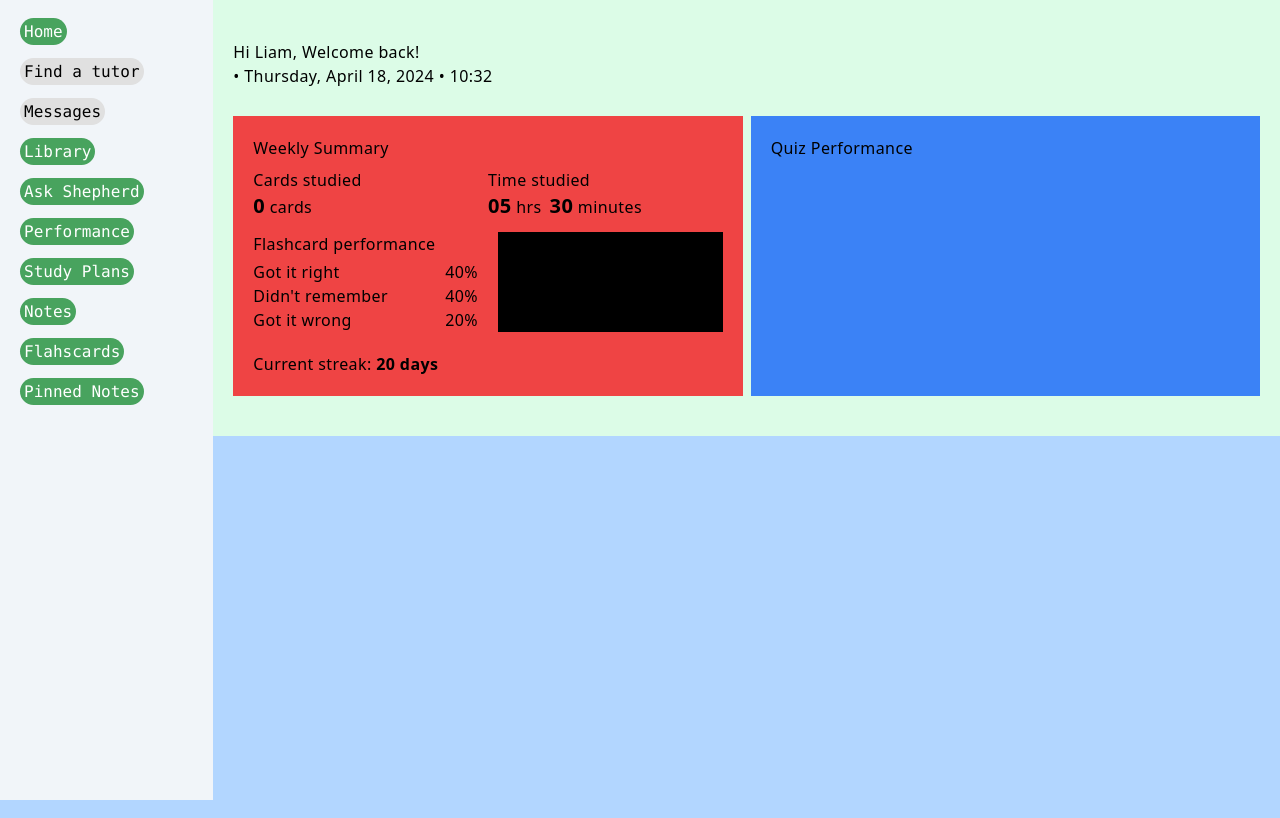
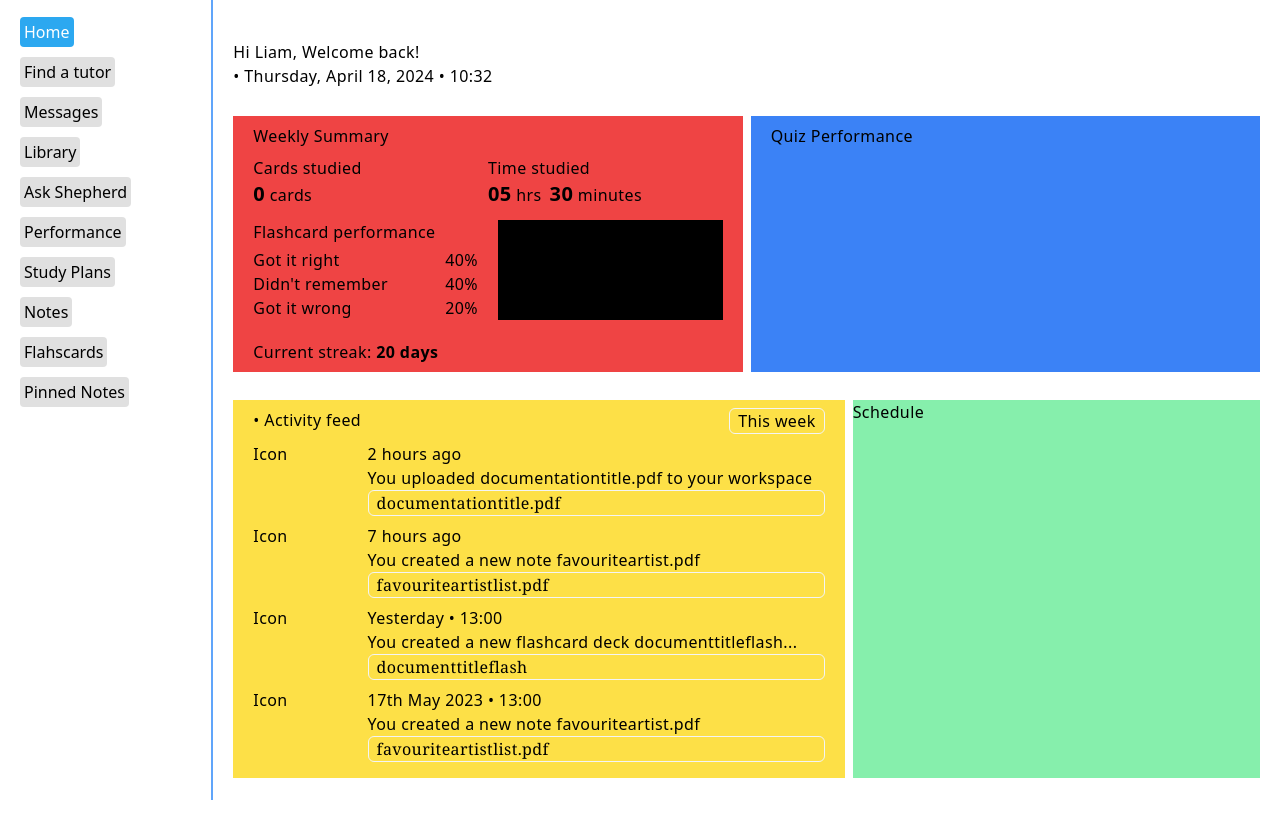
Before and after one commit to moyela/shepherd_dashboard_test, a React (Vite) app: page / in a window 1280 px wide. Built offline with nearby package versions, Linux system fonts and the light colour scheme.

Commit message:
updated file structure

```diff
--- /dev/null
+++ b/src/App.jsx
@@ -0,0 +1,17 @@
+import Sidebar from './components/global/sidebar'
+import Dashboard from './components/dashboard'
+import './App.css'
+
+function App() {
+
+  return (
+    <div className='app'>
+      <div className='sticky left-0 w-32 bg-slate-900'>
+        <Sidebar/>
+      </div>
+      <Dashboard/>
+    </div>
+  )
+}
+
+export default App
--- /dev/null
+++ b/src/components/activity_feed.tsx
@@ -0,0 +1,75 @@
+export default function ActivityFeed() {
+
+    const feed = [
+      {
+        id: 1,
+        file: 'documentationtitle.pdf',
+        description: `You uploaded documentationtitle.pdf to your workspace`,
+        howlongago: "2 hours ago",
+      },
+      {
+        id: 2,
+        file: 'favouriteartistlist.pdf',
+        description: "You created a new note favouriteartist.pdf",
+        howlongago: "7 hours ago",
+      },
+      {
+        id: 3,
+        file: 'documenttitleflash',
+        description: "You created a new flashcard deck documenttitleflash...",
+        howlongago: "Yesterday • 13:00",
+      },
+      {
+        id: 4,
+        file: 'favouriteartistlist.pdf',
+        description: "You created a new note favouriteartist.pdf",
+        howlongago: "17th May 2023 • 13:00",
+      }
+    ]
+
+    return (
+      <div className="">
+        <ul>
+
+          { feed.map(action => (
+            <li key={action.id}>
+              <div className="flex flex-row mb-2">
+                <div className="basis-1/5">
+                  Icon
+                </div>
+                <div className="flex flex-col basis-4/5">
+                  <div>
+                    {action.howlongago}
+                  </div>
+                  <div>
+                    {action.description}
+                  </div>
+                  <div className="rounded-md border border-gray-100 font-serif px-2">
+                    {action.file}
+                  </div>
+                </div>
+              </div>
+            </li>
+          ))}
+
+        </ul>
+
+      </div>
+    );
+  }
+
+{/* <div className='min-h-40 font-mono flex flex-col px-8 pb-8'>
+                <li key={project.id}>
+                  <span className="text-2xl mb-5">
+                    {project.name}
+                  </span>
+                  <p>
+                    {project.description}
+                  </p>
+                  <Link to={project.route}>
+                    <div className="hover:bg-white">
+                      LINK
+                    </div>
+                  </Link>
+                </li>
+    </div> */}
--- a/src/routes/dashboard.tsx
+++ b/src/components/dashboard.tsx
@@ -1,3 +1,4 @@
+import ActivityFeed from "./activity_feed";
 
 export default function Dashboard() {
 
@@ -20,7 +21,7 @@ export default function Dashboard() {
 
 
     return (
-      <div className=' px-5 py-10 font-sans tracking-wide bg-green-100 flex flex-col gap-7'>
+      <div className=' px-5 py-10 font-sans tracking-wide flex flex-col gap-7'>
         <div>
           Hi Liam, Welcome back!
           <p>
@@ -31,7 +32,7 @@ export default function Dashboard() {
         {/* Weekly summary and Quiz performance */}
         <div className="flex flex-row gap-2">
 
-          <div className="basis-1/2 flex flex-col px-5 py-5 bg-red-500">
+          <div className="basis-1/2 flex flex-col px-5 py-2 bg-red-500">
           {/* Weekly summary card */}
 
             <div className="mb-2">
@@ -69,7 +70,9 @@ export default function Dashboard() {
 
                 </div>
               </div>
+            {/* END of Cards studied and Time studied suboptions*/}
             </div>
+
             <div className="flex flex-row gap-5 mb-5">
             {/* Flashcard Performance and Carousel */}
 
@@ -105,13 +108,37 @@ export default function Dashboard() {
           </div>
 
 
-          <div className="basis-1/2 px-5 py-5 bg-blue-500">
-          {/* Quiz performance card */}
+          <div className="basis-1/2 px-5 py-2 bg-blue-500">
+          {/* Quiz performance sections */}
 
             Quiz Performance
           </div>
+
+        {/* END of Weekly summary and Quiz performance row*/}
         </div>
 
+        <div className="flex flex-row gap-2">
+        {/* Activity feed and Schedule section */}
+
+          <div className="basis-3/5 bg-yellow-300 flex flex-col px-5 py-2">
+          {/* Activity feed half */}
+            <div className="flex flex-row justify-between mb-2">
+              <div>
+                • Activity feed
+              </div>
+              <div className="border border-gray-100 rounded-md px-2">
+                <button>
+                  This week
+                </button>
+              </div>
+            </div>
+
+            <ActivityFeed/>
+          </div>
+          <div className="basis-2/5 bg-green-300">
+            Schedule
+          </div>
+        </div>
 
 
       </div>
--- a/src/components/sidebar.tsx
+++ b/src/components/global/sidebar.tsx
@@ -7,7 +7,7 @@ function RouteLink(props: {name:string, route:string}) {
     return (
       <div className="">
         <NavLink
-        className="text-l hover:text-lime-700 py-1 px-1     rounded-2xl"
+        className="text-l hover:text-lime-700 py-1 px-1 rounded"
         to={props.route}
         title={`Go to my ${props.name}`}>
 
@@ -45,19 +45,19 @@ export default function Sidebar() {
 
     return (
 
-    <div className="text-left flex border-red-600">
+    <div className="text-left flex  border-red-600">
 
-        <nav className="font-mono flex flex-col gap-4 mx-5 pt-5 " id="nav-bar">
+        <nav className="font-sans flex flex-col gap-4 mx-5 pt-5" id="nav-bar">
             <RouteLink name="Home" route="/" />
             <RouteLink name="Find a tutor" route="/work" />
             <RouteLink name="Messages" route="/writing" />
-            <RouteLink name="Library" route="/" />
-            <RouteLink name="Ask Shepherd" route="/" />
-            <RouteLink name="Performance" route="/" />
-            <RouteLink name="Study Plans" route="/" />
-            <RouteLink name="Notes" route="/" />
-            <RouteLink name="Flahscards" route="/" />
-            <RouteLink name="Pinned Notes" route="/" />
+            <RouteLink name="Library" route="/wor" />
+            <RouteLink name="Ask Shepherd" route="/wor1" />
+            <RouteLink name="Performance" route="/wor2" />
+            <RouteLink name="Study Plans" route="/wor3" />
+            <RouteLink name="Notes" route="/wor4" />
+            <RouteLink name="Flahscards" route="/wor5" />
+            <RouteLink name="Pinned Notes" route="/wor6" />
         </nav>
     </div>
     );
--- a/src/main.tsx
+++ b/src/main.tsx
@@ -1,6 +1,6 @@
 import './styles/main.css'
 import AppRouter from './routes/.Routing.js';
-import Sidebar from './components/sidebar.js';
+import Sidebar from './components/global/sidebar.js';
 
 // root sets the main layout and contains the Header and the Router that renders other views
 // w-1/2?
@@ -8,7 +8,7 @@ function Root() {
 
   return (
     <div id='viewport' className='flex flex-row'>
-      <div id="header" className='h-screen bg-slate-100 w-1/6'>
+      <div id="header" className='h-screen w-1/6 border-r-2 border-blue-400'>
         <div className=''>
           <Sidebar/>
         </div>
--- a/src/routes/art.tsx
+++ /dev/null
@@ -1,15 +0,0 @@
-import { Button } from 'antd';
-
-export default function Art() {
-    return (
-      <>
-        <h1>
-            THIS IS MY ART
-        </h1>
-        <div className="App">
-           <Button type="primary">Button</Button>
-        </div>
-
-      </>
-    );
-  }
--- a/src/routes/work.tsx
+++ /dev/null
@@ -1,47 +0,0 @@
-import { Link } from "react-router-dom"
-
-export default function Work() {
-
-    const project = [
-      {
-        id: 1,
-        name: 'Caeser Cypher Encryptor',
-        description: "A ruby based implementation of the Caeser Cipher protocol that encrypts and decrypts alphabetic strings with numeric keys with a simple uniform character shift algorithm.",
-        route: "/projects/caeser-cypher-encryption",
-      },
-      {
-        id: 2,
-        name: 'The Password Game',
-        description: "Create the strongest password in the world.",
-        route: "/projects/caeser-cypher-encryption",
-      }
-    ]
-
-    return (
-      <div className="flex flex-col ">
-        <ul id='project-list'>
-
-          { project.map(project => (
-
-              <div className='min-h-40 font-mono flex flex-col px-8 pb-8'>
-                <li key={project.id}>
-                  <span className="text-2xl mb-5">
-                    {project.name}
-                  </span>
-                  <p>
-                    {project.description}
-                  </p>
-                  <Link to={project.route}>
-                    <div className="hover:bg-white">
-                      LINK
-                    </div>
-                  </Link>
-                </li>
-              </div>
-          ))}
-
-        </ul>
-
-      </div>
-    );
-  }
--- a/src/routes/writing.tsx
+++ /dev/null
@@ -1,9 +0,0 @@
-export default function Writing() {
-    return (
-      <>
-        <h1>
-           CURRENTLY ADDING MY ARTICLES TO THIS SUB-PAGE
-        </h1>
-      </>
-    );
-  }
--- a/src/styles/main.css
+++ b/src/styles/main.css
@@ -28,7 +28,7 @@
 
 #nav-bar a.active {
   /* this styles the navigation routing links*/
-  background-color: #48a35e;
+  background-color: #2ca8f0;
   color: white;
 }
 
@@ -41,24 +41,3 @@
 body {
   overflow-y: scroll;
 }
-
-/* Mobile Styles  */
-@media only screen and (width < 401px) {
-  body {
-    background-color: #f09a9d; /* Red */
-  }
-}
-
-/* Tablet Styles */
-@media only screen and (401px <= width <= 960px) {
-  body {
-    background-color: #f5cf8e; /* Yellow */
-  }
-}
-
-/* Desktop Styles */
-@media only screen and (width > 960px) {
-  body {
-    background-color: #b2d6ff; /* Blue */
-  }
-}
```
Also changed, not shown: src/routes/.Routing.tsx.
